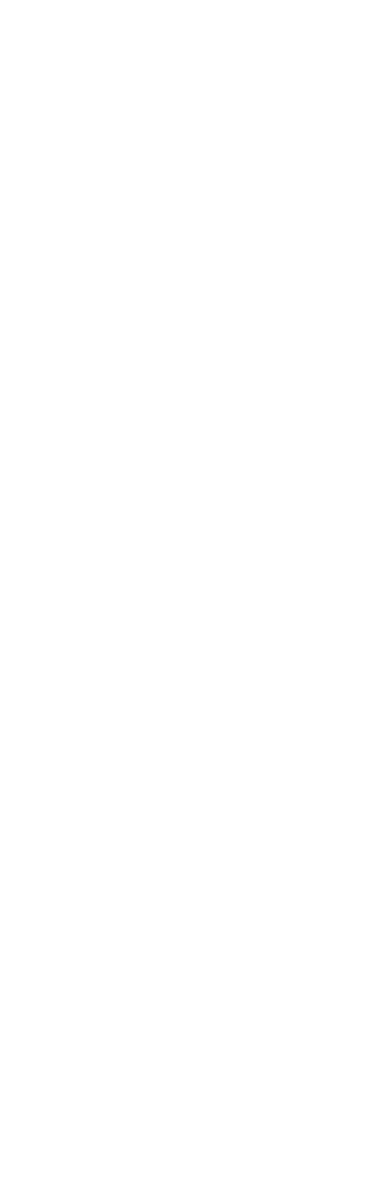
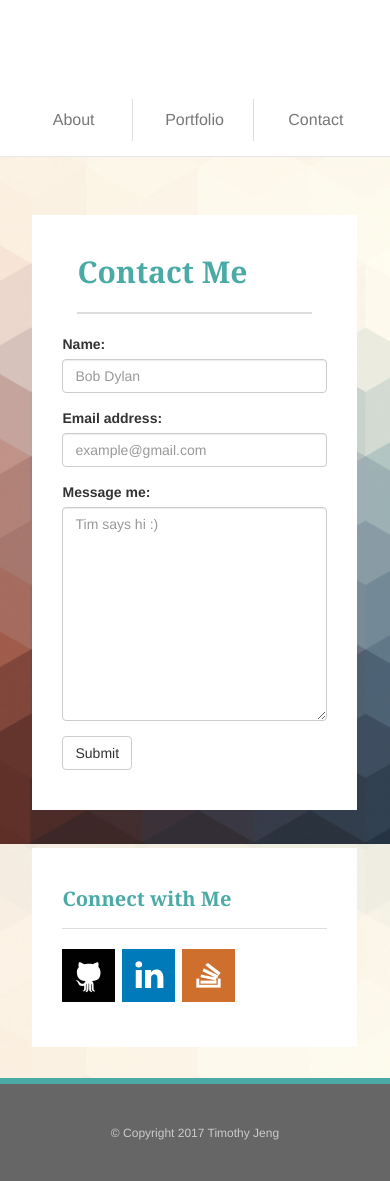
Before and after one commit to 71emj/Bootstrap-Portfolio, a plain HTML site: page contact.html in a window 390 px wide. Before the commit the page ends 844 px from the top, so only its background shows below. Drawn offline with nearby package versions, Linux system fonts and the light colour scheme.

Commit message:
Basically done ;(

```diff
--- a/contact.html
+++ b/contact.html
@@ -0,0 +1,107 @@
+<!DOCTYPE html>
+<html lang="en">
+
+<head>
+	<meta charset="UTF-8">
+	<meta name="viewport" content="width=device-width, initial-scale=1.0">
+	<meta http-equiv="X-UA-Compatible" content="IE=edge">
+	<title>Bootstrap Portfolio</title>
+	<link rel="stylesheet" href="https://maxcdn.bootstrapcdn.com/bootstrap/3.3.7/css/bootstrap.min.css" integrity="sha384-BVYiiSIFeK1dGmJRAkycuHAHRg32OmUcww7on3RYdg4Va+PmSTsz/K68vbdEjh4u" crossorigin="anonymous">
+	<link rel="stylesheet" href="styles/style.css">
+</head>
+
+<body>
+	<!-- <header class="navbar: declaration, navbar: style, navbar: fixed-top / fixed-bottom"> -->
+	<header class="navbar navbar-default navbar-fixed-top" id="header">
+		<!-- <section class="container, container-fluid"> -->
+		<section class="container">
+			<!-- navbar-header are nested with toggle button and page brand -->
+			<div class="navbar-header">
+				<a class="navbar-brand" href="#">
+					Timothy Jeng
+				</a>
+			</div>
+			<nav id="nav-links">
+				<ul class="nav navbar-nav navbar-right">
+					<li>
+						<a class="navbar-link" href="index.html">About</a>
+					</li>
+					<li>
+						<a class="navbar-link" href="portfolio.html">Portfolio</a>
+					</li>
+					<li>
+						<a class="navbar-link" href="contact.html">Contact</a>
+					</li>
+				</ul>
+			</nav>
+		</section>
+	</header>
+	<!-- <main></main> -->
+	<main id="body">
+		<div class="container">
+			<section class="row">
+				<article class="col-md-8 col-sm-7 col-xs-10 col-sm-offset-0 col-xs-offset-1" id="about">
+					<div class="row">
+						<div class="col-md-12">
+							<h1 class="page-header">
+								Contact Me
+							</h1>
+						</div>
+					</div>
+					<form>
+						<div class="form-group">
+							<label for="name">Name:</label>
+							<input name="user_name" type="text" class="form-control" id="name" placeholder="Bob Dylan">
+						</div>
+						<div class="form-group">
+							<label for="email">Email address:</label>
+							<input name="user_email" type="email" class="form-control" id="email" placeholder="example@gmail.com">
+						</div>
+						<div class="form-group">
+							<label for="msg">Message me:</label>
+							<textarea name="user_msg" id="msg" class="form-control" cols="30" rows="10" placeholder="Tim says hi :)"></textarea>
+						</div>
+
+						<input type="submit" class="btn btn-default" value="Submit" />
+					</form>
+				</article>
+				<div class="col-md-0 col-xs-1"></div>
+				<aside class="col-md-3 col-sm-4 col-xs-10 col-sm-offset-0 col-xs-offset-1" id="social-links">
+					<h3 class="page-header">
+						Connect with Me
+				    </h3>
+					<ul class="list-unstyled list-inline">
+						<li class="social-icon list-unstyled">
+							<a href="https://github.com/71emj" target="_blank">
+                        		<img class="img-responsive" src="images/github.svg" alt="link to github" />
+                    		</a>
+						</li>
+						<li class="social-icon">
+							<a href="https://www.linkedin.com/in/timothyjeng/" target="_blank">
+                       			<img class="img-responsive" src="images/linkedin.svg" alt="link to linkedin" />
+                    		</a>
+						</li>
+						<li class="social-icon">
+							<a href="https://stackexchange.com/users/11534171/71emj" target="_blank">
+                        		<img class="img-responsive" src="images/stackoverflow.svg" alt="link to stackoverflow" />
+                    		</a>
+						</li>
+					</ul>
+				</aside>
+				<div class="col-md-0 col-xs-1"></div>
+			</section>
+		</div>
+	</main>
+	<!-- <footer></footer> -->
+	<footer id="footer">
+		<section class="container text-center">
+			<span class="text-muted">
+				© Copyright 2017 Timothy Jeng
+			</span>
+		</section>
+	</footer>
+	<script src="https://ajax.googleapis.com/ajax/libs/jquery/3.2.1/jquery.min.js"></script>
+	<script src="https://maxcdn.bootstrapcdn.com/bootstrap/3.3.7/js/bootstrap.min.js" integrity="sha384-Tc5IQib027qvyjSMfHjOMaLkfuWVxZxUPnCJA7l2mCWNIpG9mGCD8wGNIcPD7Txa" crossorigin="anonymous"></script>
+</body>
+
+</html>
--- a/styles/style.css
+++ b/styles/style.css
@@ -35,9 +35,16 @@ aside#social-links {
 	margin-bottom: 4rem;
 }
 
-figure {
+.content-box figure {
 	position: relative;
 	height: 100%;
+	width: 100%;
+}
+
+.content-box figure div {
+	position: inherit;
+	width: inherit;
+	height: inherit;
 	overflow: hidden;
 }
 
@@ -71,22 +78,9 @@ figcaption {
 	background-color: #666;
 }
 
-#para-fig {
-	width: 45%;
-}
-
-.img-frame {
+article#about>div.row img {
 	padding: 0;
-}
-
-.img-gallery {
-	height: 16rem;
-	margin-bottom: 24px;
-}
-
-.img-gallery>div img {
-	min-height: 100%;
-	width: 100%;
+	margin-bottom: 2rem;
 }
 
 article#about>div.row img+p {
@@ -189,15 +183,74 @@ h3.page-header {
 	}
 }
 
-@media (min-width: 768px) {
+@media (min-width: 992px) {
 	.content-box {
 		height: 18rem;
 		margin-bottom: 2rem;
 	}
 
-	.content-box figure img.img-reponsive {
-		position: relative;
+	.content-box>figure>div {
+		text-align: center;
+	}
+
+	.content-box>figure>div>img {
+		margin: 0 auto;
 		height: 100%;
-		width: auto;
+		min-width: 100%;
+		max-width: initial;
 	}
 }
+
+@media (max-width: 767px) {
+	body {
+		padding-top: 0;
+	}
+
+	.container, .row {
+		padding-left: 0px;
+		padding-right: 0px;
+		margin-left: 0px;
+		margin-right: 0px;
+	}
+
+	.navbar-header, .navbar-header>a {
+		width: 100%;
+		text-align: center;
+		margin-left: 15px;
+	}
+
+	.navbar-fixed-top {
+		position: relative;
+	}
+
+	#nav-links>ul {
+		text-align: center;
+		height: 72px;
+		margin: 0;
+	}
+
+	#nav-links>ul>li {
+		display: inline-block;
+		width: 30%;
+	}
+
+	#nav-links>ul>li>a {
+		margin: 15px 0;
+		line-height: 42px;
+	}
+
+	.social-icon {
+		width: 20%;
+		margin-right: 1%;
+	}
+}
+
+@media (max-width: 480px) {
+	#para-fig {
+		width: 100%;
+	}
+
+	#para-fig+p {
+		clear: both;
+	}
+}
```
Also changed, not shown: index.html (+4 -4 lines), portfolio.html (+7 -7 lines).
